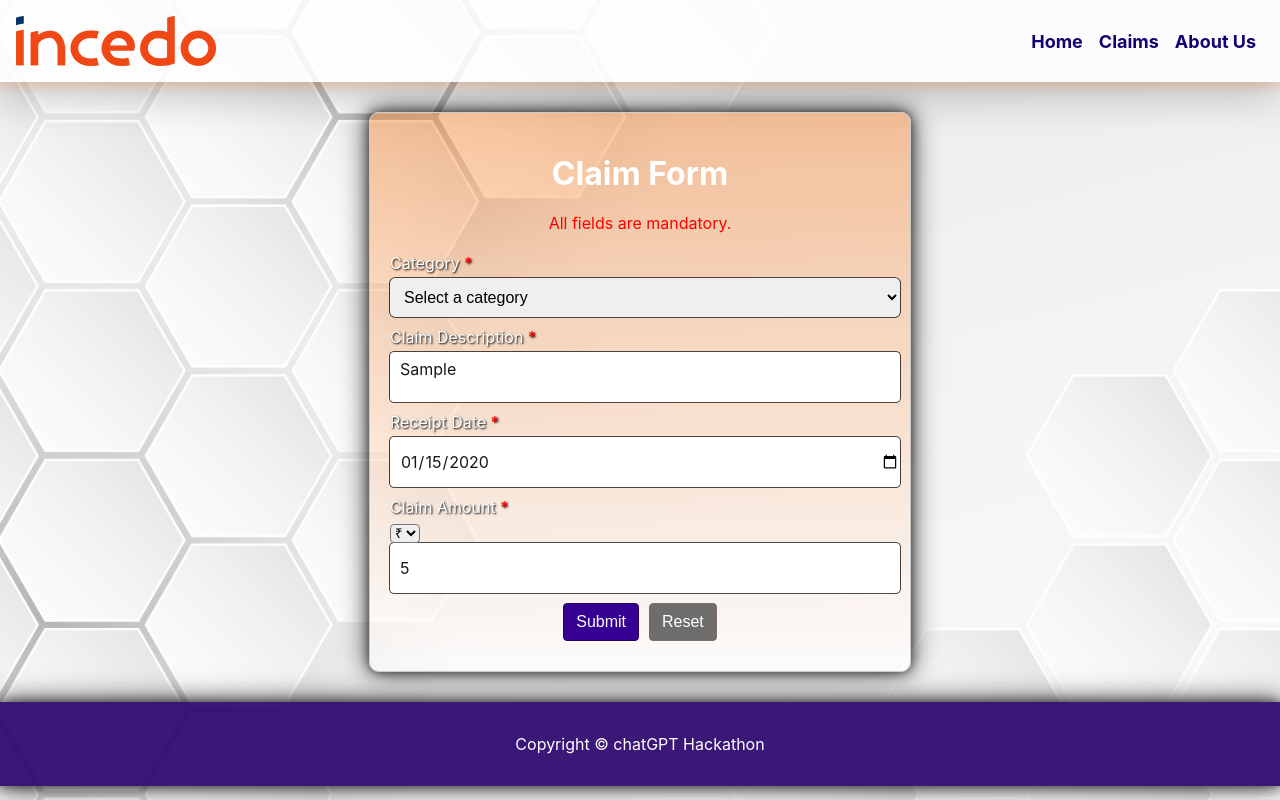
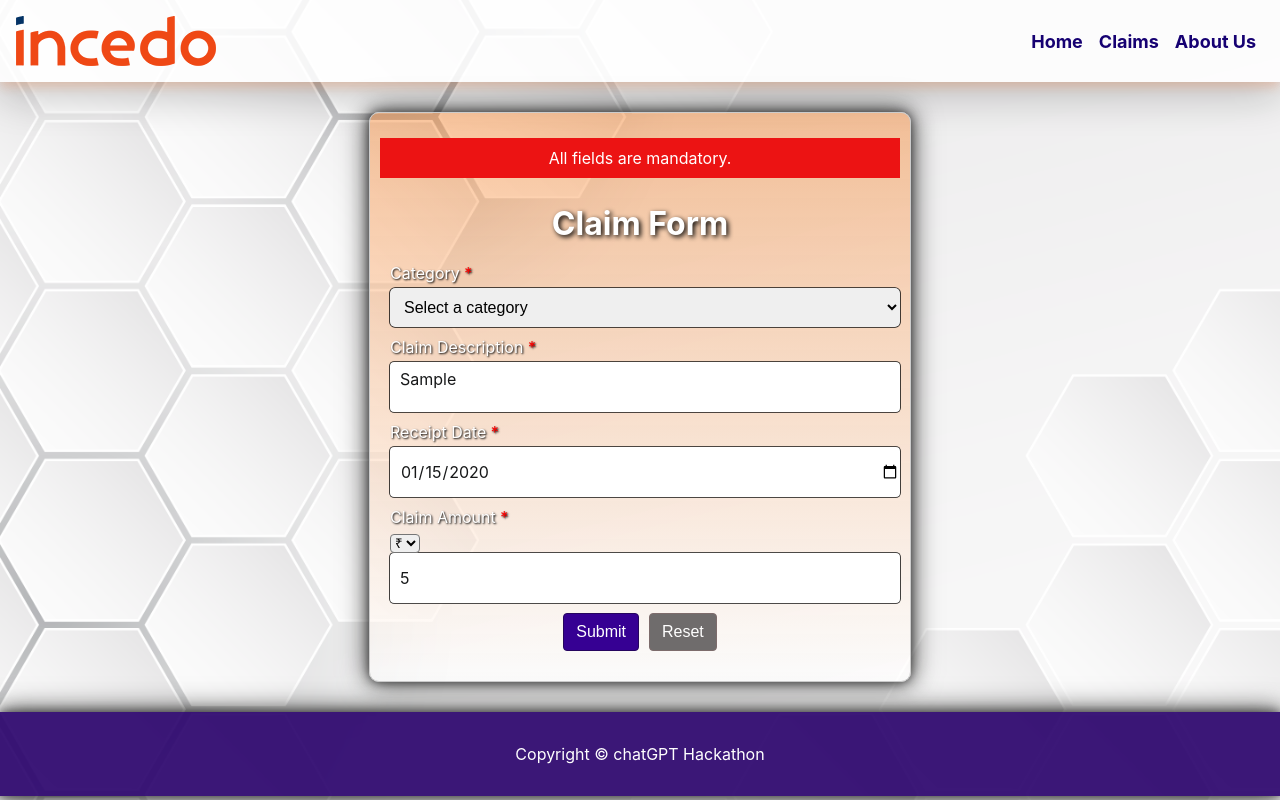
Before and after one commit to keshav1966/hackathon, a React (Create React App) app in the folder frontend/hackusecase/: page / in a window 1280 px wide. Both pictures are taken after typing "Sample", "2020-01-15", "5" into the empty fields and a click on the button "Submit". Built offline with nearby package versions, Linux system fonts and the light colour scheme.

Commit message:
Updation in Error and Success message.

```diff
--- a/frontend/hackusecase/src/App.js
+++ b/frontend/hackusecase/src/App.js
@@ -1,6 +1,6 @@
 import React, { Component } from "react";
 import "./css/ClaimForm.css";
-import logo from "./incedo-logo.png";
+import logo from "./incedo-logo.png"; // Manual customization
 
 class ClaimForm extends Component {
   constructor(props) {
@@ -48,6 +48,12 @@ class ClaimForm extends Component {
         successMessage: "",
       });
       return;
+    }
+
+    if (this.state.description.length > 200) {
+      this.setState({
+        errorMessage: "Description cannot be longer than 200 characters",
+      });
     }
 
     const receiptDateObj = new Date(receiptDate);
@@ -122,12 +128,16 @@ class ClaimForm extends Component {
           </nav>
       </header>
       <div className="claim-form-container">
+        <div className="message-wrapper">
+          {errorMessage && <div className="error-message">{errorMessage}</div>}
+          {successMessage && <div className="success-message">{successMessage}</div>}
+        </div>
         <form onSubmit={this.handleSubmit}>
           <h1>Claim Form</h1>
-          {errorMessage && <div className="error-message">{errorMessage}</div>}
+          {/* {errorMessage && <div className="error-message">{errorMessage}</div>}
           {successMessage && (
             <div className="success-message">{successMessage}</div>
-          )}
+          )} */}
           <div className="form-group">
             <label htmlFor="category">Category</label>
             <select
@@ -150,7 +160,7 @@ class ClaimForm extends Component {
               id="description"
               cols="30"
               rows="5"
-              maxLength="200"
+               maxLength="200"
               value={description}
               onChange={this.handleInputChange}
                       className="form-control"
@@ -204,6 +214,7 @@ class ClaimForm extends Component {
   </div>
   <footer>
   <p>Copyright © chatGPT Hackathon</p>
+  {/* // Manual customization */}
 </footer>
   </div>
 );
--- a/frontend/hackusecase/src/css/ClaimForm.css
+++ b/frontend/hackusecase/src/css/ClaimForm.css
@@ -1,6 +1,6 @@
 body{
   /* background-image: linear-gradient(to bottom, #4F6289, #fb9a4a);*/
-  background-image: url("../back16.png");
+  background-image: url("../back16.png"); /* Manual customization*/
   background-repeat: no-repeat;
   background-size: cover;
 
@@ -49,7 +49,7 @@ body{
   border: 1px solid #ccc;
   color: #ffffff;
   border-radius: 10px;
-  background-image: linear-gradient(to bottom, #f8761365, #ffffff83 );
+  background-image: linear-gradient(to bottom, #f8761365, #ffffff83 ); /* Manual customization*/
   box-shadow: 0 0 10px 0 rgba(0, 0, 0, 0.5), 0 0 20px 0 rgba(3, 3, 2, 0.5), 0 0 30px 0 rgba(11, 11, 9, 0.5);
 }
 
@@ -81,6 +81,7 @@ form {
 .claim-form-container h1 {
   text-align: center;
   margin-bottom: 20px;
+  text-shadow: 2px 2px 5px rgba(0, 0, 0, 2);
 }
 
 .form-group {
@@ -108,7 +109,7 @@ form {
   /* background-image: linear-gradient(to bottom,#fad05e, #fff ); */
   font-family: -apple-system, BlinkMacSystemFont, 'Segoe UI', 'Roboto', 'Oxygen',
   'Ubuntu', 'Cantarell', 'Fira Sans', 'Droid Sans', 'Helvetica Neue',
-  sans-serif;
+  sans-serif; /* Manual customization*/
 -webkit-font-smoothing: antialiased;
 -moz-osx-font-smoothing: grayscale;
   width: 100%;
@@ -189,7 +190,31 @@ form {
   border-color: #545b62;
 }
 
+.message-wrapper {
+  display: flex;
+  justify-content: center;
+  align-items: center;
+  height: 50px;
+}
+
 .error-message {
+  background-color: rgb(236, 19, 19);
+  min-width: 100%;
+  text-align: center;
+  color: white;
+  padding: 10px;
+}
+
+.success-message {
+  background-color: rgb(22, 159, 22);
+  min-width: 100%;
+  text-align: center;
+  color: white;
+  padding: 10px;
+}
+
+
+/* .error-message {
   color: #ff0000;
   font-weight: regular;
   text-align: center;
@@ -201,7 +226,7 @@ form {
   font-weight: bold;
   text-align: center;
   margin-bottom: 20px;
-}
+} */
 
 footer {
   background-color: #29026be8;
```
